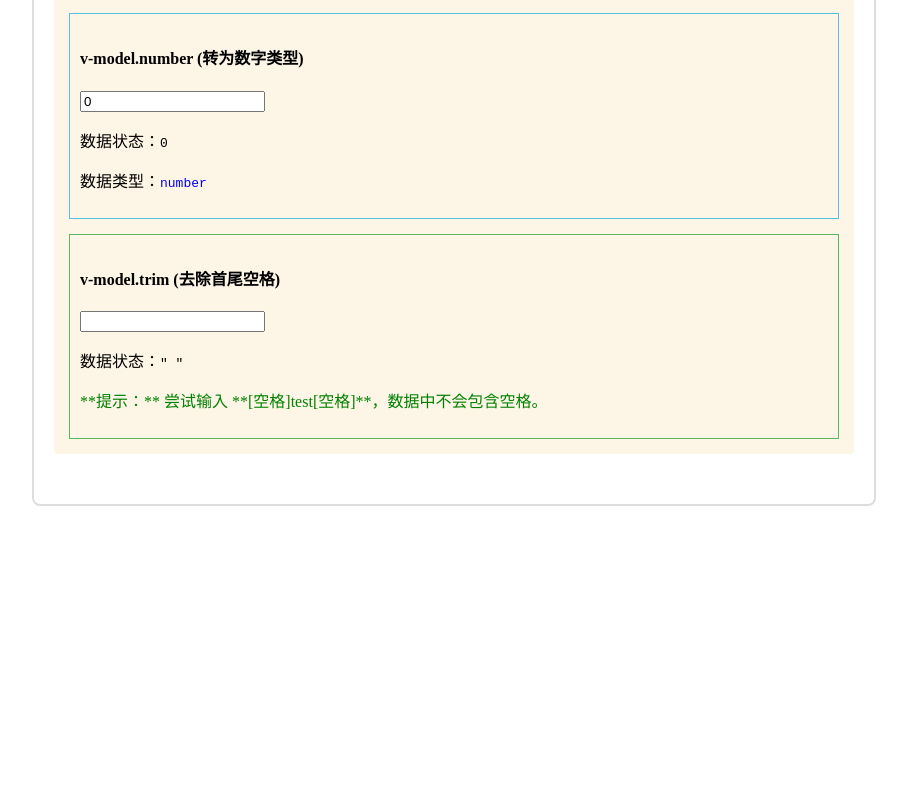
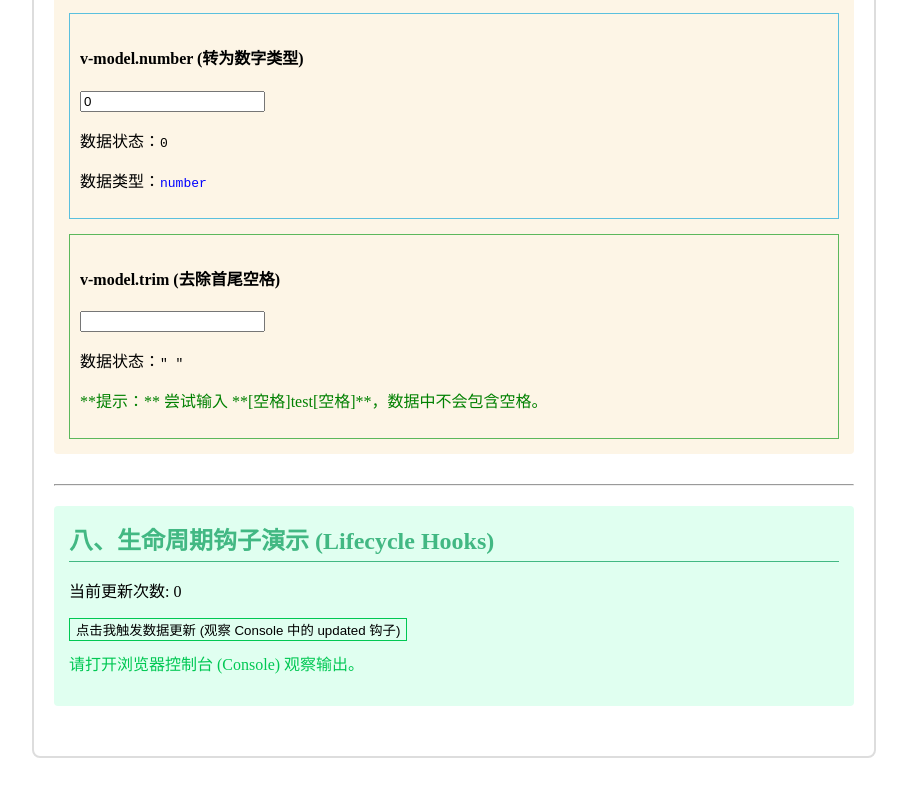
Before and after one commit to YuXin2006/vue3, a Vue app in the folder frontend/vue-project/: page / in a window 1280 px wide. Shown: the part 2345-3141 px from the top of the page, without its empty margins (186-1093 px from the left). Before the commit the page ends 2901 px from the top, so only its background shows below. Built offline with nearby package versions, Linux system fonts and the light colour scheme; the HTML template or start-up script is replaced by a standard one.

Commit message:
12.4 生命周期钩子

```diff
--- a/frontend/vue-project/src/App.vue
+++ b/frontend/vue-project/src/App.vue
@@ -1,6 +1,7 @@
 <script>
 // 使用 Options API 结构来保持和你的代码风格一致
 
+import { onUpdated } from 'vue';
 import GlobalApiDemo from './components/GlobalApiDemo.vue'
 
 export default {
@@ -29,8 +30,11 @@ export default {
       lazyInput: '',         // 绑定到 .lazy 演示
       numberInput: 0,        // 绑定到 .number 演示
       trimInput: '   ',      // 绑定到 .trim 演示 (注意初始值带空格)
+      // 用于演示 updated 钩子
+      updateCount: 0,
     }
   },
+
   computed: {
     // 派生出未完成任务的数量
     incompleteCount() {
@@ -48,6 +52,18 @@ export default {
       }
     }
   },
+  // ==================== 模块八：生命周期钩子 ====================
+  created() {
+    console.log('🚀 App.vue 已创建 (created 钩子)');
+  },
+  mounted() {
+    console.log('🚀 App.vue 已挂载到 DOM (mounted 钩子)');
+  },
+  updated(){
+    console.log(`🚀 App.vue 已更新 (updated 钩子),当前更新次数：${this.updateCount}`);
+  },
+
+
 
   methods: {
     handleButtonClickReport(payload) {
@@ -62,8 +78,11 @@ export default {
     logClickStopped(event) {
         console.log(`阻止了事件冒泡，只接收到来自: ${event.currentTarget.id}`);
         event.stopPropagation();
+    } ,
+    triggerUpdate(){
+      this.updateCount +=1;
     }
-},
+}
 }
 </script>
 
@@ -206,6 +225,16 @@ export default {
         <p style="color: green;">**提示：** 尝试输入 **[空格]test[空格]**，数据中不会包含空格。</p>
       </div>
     </div>
+
+    <hr style="margin: 20px 0; border-color: #eee;">
+    <div style="padding: 15px; background: #e0fff0; border-radius: 4px; margin-bottom: 30px;">
+      <h2>八、生命周期钩子演示 (Lifecycle Hooks)</h2>
+      <p>当前更新次数: {{ updateCount }}</p>
+      <button @click="triggerUpdate" style="background: #e0fff0; border: 1px solid #00c853;">
+        点击我触发数据更新 (观察 Console 中的 updated 钩子)
+      </button>
+      <p style="color: #00c853; margin-top: 10px;">请打开浏览器控制台 (Console) 观察输出。</p>
+    </div>
   </main>
 </template>
 
```
